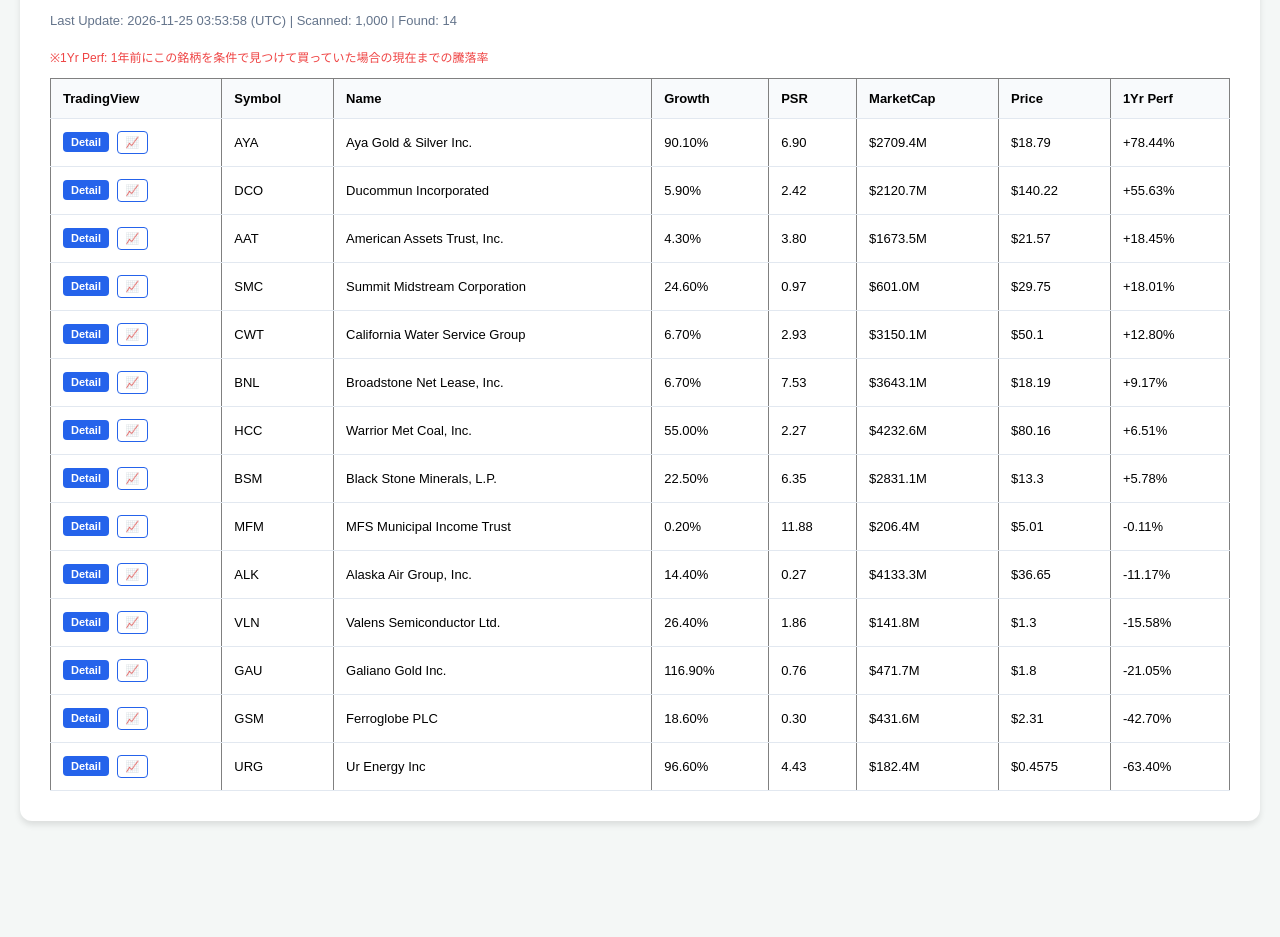
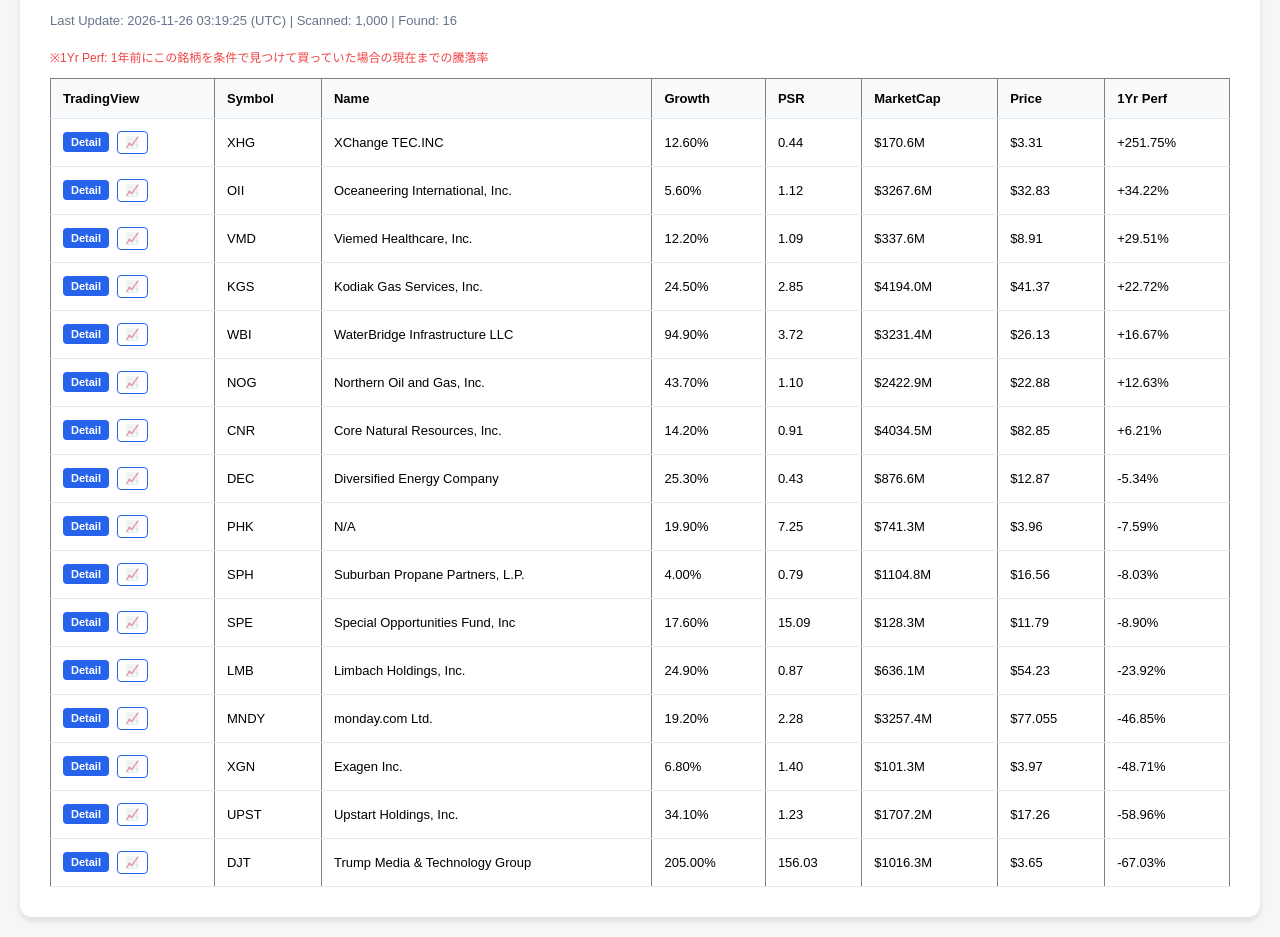
Before and after one commit to shige201906428/us-stock-tenbagger-hunter, a plain HTML site: page index.html in a window 1280 px wide. Shown: the part 97-1034 px from the top of the page. Before the commit the page ends 938 px from the top, so only its background shows below. Drawn offline with Linux system fonts and the light colour scheme.

Commit message:
Auto-update: 1000 stocks scanned and updated HTML

```diff
--- a/index.html
+++ b/index.html
@@ -21,7 +21,7 @@
 <body>
     <div class="container">
         <h1>🚀 Tenbagger Simulation Hunter</h1>
-        <div class="meta">Last Update: 2026-11-25 03:53:58 (UTC) | Scanned: 1,000 | Found: 14</div>
+        <div class="meta">Last Update: 2026-11-26 03:19:25 (UTC) | Scanned: 1,000 | Found: 16</div>
         <p style="font-size:12px; color:#ef4444;">※1Yr Perf: 1年前にこの銘柄を条件で見つけて買っていた場合の現在までの騰落率</p>
         <div style="overflow-x: auto;">
             <table border="1" class="dataframe">
@@ -39,144 +39,164 @@
   </thead>
   <tbody>
     <tr>
-      <td><a href="https://www.tradingview.com/symbols/AYA/" target="_blank" class="tv-btn detail">Detail</a> <a href="https://www.tradingview.com/chart/?symbol=AYA" target="_blank" class="tv-btn chart">📈</a></td>
-      <td>AYA</td>
-      <td>Aya Gold & Silver Inc.</td>
-      <td>90.10%</td>
-      <td>6.90</td>
-      <td>$2709.4M</td>
-      <td>$18.79</td>
-      <td>+78.44%</td>
+      <td><a href="https://www.tradingview.com/symbols/XHG/" target="_blank" class="tv-btn detail">Detail</a> <a href="https://www.tradingview.com/chart/?symbol=XHG" target="_blank" class="tv-btn chart">📈</a></td>
+      <td>XHG</td>
+      <td>XChange TEC.INC</td>
+      <td>12.60%</td>
+      <td>0.44</td>
+      <td>$170.6M</td>
+      <td>$3.31</td>
+      <td>+251.75%</td>
     </tr>
     <tr>
-      <td><a href="https://www.tradingview.com/symbols/DCO/" target="_blank" class="tv-btn detail">Detail</a> <a href="https://www.tradingview.com/chart/?symbol=DCO" target="_blank" class="tv-btn chart">📈</a></td>
-      <td>DCO</td>
-      <td>Ducommun Incorporated</td>
-      <td>5.90%</td>
-      <td>2.42</td>
-      <td>$2120.7M</td>
-      <td>$140.22</td>
-      <td>+55.63%</td>
+      <td><a href="https://www.tradingview.com/symbols/OII/" target="_blank" class="tv-btn detail">Detail</a> <a href="https://www.tradingview.com/chart/?symbol=OII" target="_blank" class="tv-btn chart">📈</a></td>
+      <td>OII</td>
+      <td>Oceaneering International, Inc.</td>
+      <td>5.60%</td>
+      <td>1.12</td>
+      <td>$3267.6M</td>
+      <td>$32.83</td>
+      <td>+34.22%</td>
     </tr>
     <tr>
-      <td><a href="https://www.tradingview.com/symbols/AAT/" target="_blank" class="tv-btn detail">Detail</a> <a href="https://www.tradingview.com/chart/?symbol=AAT" target="_blank" class="tv-btn chart">📈</a></td>
-      <td>AAT</td>
-      <td>American Assets Trust, Inc.</td>
-      <td>4.30%</td>
-      <td>3.80</td>
-      <td>$1673.5M</td>
-      <td>$21.57</td>
-      <td>+18.45%</td>
+      <td><a href="https://www.tradingview.com/symbols/VMD/" target="_blank" class="tv-btn detail">Detail</a> <a href="https://www.tradingview.com/chart/?symbol=VMD" target="_blank" class="tv-btn chart">📈</a></td>
+      <td>VMD</td>
+      <td>Viemed Healthcare, Inc.</td>
+      <td>12.20%</td>
+      <td>1.09</td>
+      <td>$337.6M</td>
+      <td>$8.91</td>
+      <td>+29.51%</td>
     </tr>
     <tr>
-      <td><a href="https://www.tradingview.com/symbols/SMC/" target="_blank" class="tv-btn detail">Detail</a> <a href="https://www.tradingview.com/chart/?symbol=SMC" target="_blank" class="tv-btn chart">📈</a></td>
-      <td>SMC</td>
-      <td>Summit Midstream Corporation</td>
-      <td>24.60%</td>
-      <td>0.97</td>
-      <td>$601.0M</td>
-      <td>$29.75</td>
-      <td>+18.01%</td>
+      <td><a href="https://www.tradingview.com/symbols/KGS/" target="_blank" class="tv-btn detail">Detail</a> <a href="https://www.tradingview.com/chart/?symbol=KGS" target="_blank" class="tv-btn chart">📈</a></td>
+      <td>KGS</td>
+      <td>Kodiak Gas Services, Inc.</td>
+      <td>24.50%</td>
+      <td>2.85</td>
+      <td>$4194.0M</td>
+      <td>$41.37</td>
+      <td>+22.72%</td>
     </tr>
     <tr>
-      <td><a href="https://www.tradingview.com/symbols/CWT/" target="_blank" class="tv-btn detail">Detail</a> <a href="https://www.tradingview.com/chart/?symbol=CWT" target="_blank" class="tv-btn chart">📈</a></td>
-      <td>CWT</td>
-      <td>California Water Service Group</td>
-      <td>6.70%</td>
-      <td>2.93</td>
-      <td>$3150.1M</td>
-      <td>$50.1</td>
-      <td>+12.80%</td>
+      <td><a href="https://www.tradingview.com/symbols/WBI/" target="_blank" class="tv-btn detail">Detail</a> <a href="https://www.tradingview.com/chart/?symbol=WBI" target="_blank" class="tv-btn chart">📈</a></td>
+      <td>WBI</td>
+      <td>WaterBridge Infrastructure LLC</td>
+      <td>94.90%</td>
+      <td>3.72</td>
+      <td>$3231.4M</td>
+      <td>$26.13</td>
+      <td>+16.67%</td>
     </tr>
     <tr>
-      <td><a href="https://www.tradingview.com/symbols/BNL/" target="_blank" class="tv-btn detail">Detail</a> <a href="https://www.tradingview.com/chart/?symbol=BNL" target="_blank" class="tv-btn chart">📈</a></td>
-      <td>BNL</td>
-      <td>Broadstone Net Lease, Inc.</td>
-      <td>6.70%</td>
-      <td>7.53</td>
-      <td>$3643.1M</td>
-      <td>$18.19</td>
-      <td>+9.17%</td>
+      <td><a href="https://www.tradingview.com/symbols/NOG/" target="_blank" class="tv-btn detail">Detail</a> <a href="https://www.tradingview.com/chart/?symbol=NOG" target="_blank" class="tv-btn chart">📈</a></td>
+      <td>NOG</td>
+      <td>Northern Oil and Gas, Inc.</td>
+      <td>43.70%</td>
+      <td>1.10</td>
+      <td>$2422.9M</td>
+      <td>$22.88</td>
+      <td>+12.63%</td>
     </tr>
     <tr>
-      <td><a href="https://www.tradingview.com/symbols/HCC/" target="_blank" class="tv-btn detail">Detail</a> <a href="https://www.tradingview.com/chart/?symbol=HCC" target="_blank" class="tv-btn chart">📈</a></td>
-      <td>HCC</td>
-      <td>Warrior Met Coal, Inc.</td>
-      <td>55.00%</td>
-      <td>2.27</td>
-      <td>$4232.6M</td>
-      <td>$80.16</td>
-      <td>+6.51%</td>
+      <td><a href="https://www.tradingview.com/symbols/CNR/" target="_blank" class="tv-btn detail">Detail</a> <a href="https://www.tradingview.com/chart/?symbol=CNR" target="_blank" class="tv-btn chart">📈</a></td>
+      <td>CNR</td>
+      <td>Core Natural Resources, Inc.</td>
+      <td>14.20%</td>
+      <td>0.91</td>
+      <td>$4034.5M</td>
+      <td>$82.85</td>
+      <td>+6.21%</td>
     </tr>
     <tr>
-      <td><a href="https://www.tradingview.com/symbols/BSM/" target="_blank" class="tv-btn detail">Detail</a> <a href="https://www.tradingview.com/chart/?symbol=BSM" target="_blank" class="tv-btn chart">📈</a></td>
-      <td>BSM</td>
-      <td>Black Stone Minerals, L.P.</td>
-      <td>22.50%</td>
-      <td>6.35</td>
-      <td>$2831.1M</td>
-      <td>$13.3</td>
-      <td>+5.78%</td>
+      <td><a href="https://www.tradingview.com/symbols/DEC/" target="_blank" class="tv-btn detail">Detail</a> <a href="https://www.tradingview.com/chart/?symbol=DEC" target="_blank" class="tv-btn chart">📈</a></td>
+      <td>DEC</td>
+      <td>Diversified Energy Company</td>
+      <td>25.30%</td>
+      <td>0.43</td>
+      <td>$876.6M</td>
+      <td>$12.87</td>
+      <td>-5.34%</td>
     </tr>
     <tr>
-      <td><a href="https://www.tradingview.com/symbols/MFM/" target="_blank" class="tv-btn detail">Detail</a> <a href="https://www.tradingview.com/chart/?symbol=MFM" target="_blank" class="tv-btn chart">📈</a></td>
-      <td>MFM</td>
-      <td>MFS Municipal Income Trust</td>
-      <td>0.20%</td>
-      <td>11.88</td>
-      <td>$206.4M</td>
-      <td>$5.01</td>
-      <td>-0.11%</td>
+      <td><a href="https://www.tradingview.com/symbols/PHK/" target="_blank" class="tv-btn detail">Detail</a> <a href="https://www.tradingview.com/chart/?symbol=PHK" target="_blank" class="tv-btn chart">📈</a></td>
+      <td>PHK</td>
+      <td>N/A</td>
+      <td>19.90%</td>
+      <td>7.25</td>
+      <td>$741.3M</td>
+      <td>$3.96</td>
+      <td>-7.59%</td>
     </tr>
     <tr>
-      <td><a href="https://www.tradingview.com/symbols/ALK/" target="_blank" class="tv-btn detail">Detail</a> <a href="https://www.tradingview.com/chart/?symbol=ALK" target="_blank" class="tv-btn chart">📈</a></td>
-      <td>ALK</td>
-      <td>Alaska Air Group, Inc.</td>
-      <td>14.40%</td>
-      <td>0.27</td>
-      <td>$4133.3M</td>
-      <td>$36.65</td>
-      <td>-11.17%</td>
+      <td><a href="https://www.tradingview.com/symbols/SPH/" target="_blank" class="tv-btn detail">Detail</a> <a href="https://www.tradingview.com/chart/?symbol=SPH" target="_blank" class="tv-btn chart">📈</a></td>
+      <td>SPH</td>
+      <td>Suburban Propane Partners, L.P.</td>
+      <td>4.00%</td>
+      <td>0.79</td>
+      <td>$1104.8M</td>
+      <td>$16.56</td>
+      <td>-8.03%</td>
     </tr>
     <tr>
-      <td><a href="https://www.tradingview.com/symbols/VLN/" target="_blank" class="tv-btn detail">Detail</a> <a href="https://www.tradingview.com/chart/?symbol=VLN" target="_blank" class="tv-btn chart">📈</a></td>
-      <td>VLN</td>
-      <td>Valens Semiconductor Ltd.</td>
-      <td>26.40%</td>
-      <td>1.86</td>
-      <td>$141.8M</td>
-      <td>$1.3</td>
-      <td>-15.58%</td>
+      <td><a href="https://www.tradingview.com/symbols/SPE/" target="_blank" class="tv-btn detail">Detail</a> <a href="https://www.tradingview.com/chart/?symbol=SPE" target="_blank" class="tv-btn chart">📈</a></td>
+      <td>SPE</td>
+      <td>Special Opportunities Fund, Inc</td>
+      <td>17.60%</td>
+      <td>15.09</td>
+      <td>$128.3M</td>
+      <td>$11.79</td>
+      <td>-8.90%</td>
     </tr>
     <tr>
-      <td><a href="https://www.tradingview.com/symbols/GAU/" target="_blank" class="tv-btn detail">Detail</a> <a href="https://www.tradingview.com/chart/?symbol=GAU" target="_blank" class="tv-btn chart">📈</a></td>
-      <td>GAU</td>
-      <td>Galiano Gold Inc.</td>
-      <td>116.90%</td>
-      <td>0.76</td>
-      <td>$471.7M</td>
-      <td>$1.8</td>
-      <td>-21.05%</td>
+      <td><a href="https://www.tradingview.com/symbols/LMB/" target="_blank" class="tv-btn detail">Detail</a> <a href="https://www.tradingview.com/chart/?symbol=LMB" target="_blank" class="tv-btn chart">📈</a></td>
+      <td>LMB</td>
+      <td>Limbach Holdings, Inc.</td>
+      <td>24.90%</td>
+      <td>0.87</td>
+      <td>$636.1M</td>
+      <td>$54.23</td>
+      <td>-23.92%</td>
     </tr>
     <tr>
-      <td><a href="https://www.tradingview.com/symbols/GSM/" target="_blank" class="tv-btn detail">Detail</a> <a href="https://www.tradingview.com/chart/?symbol=GSM" target="_blank" class="tv-btn chart">📈</a></td>
-      <td>GSM</td>
-      <td>Ferroglobe PLC</td>
-      <td>18.60%</td>
-      <td>0.30</td>
-      <td>$431.6M</td>
-      <td>$2.31</td>
-      <td>-42.70%</td>
+      <td><a href="https://www.tradingview.com/symbols/MNDY/" target="_blank" class="tv-btn detail">Detail</a> <a href="https://www.tradingview.com/chart/?symbol=MNDY" target="_blank" class="tv-btn chart">📈</a></td>
+      <td>MNDY</td>
+      <td>monday.com Ltd.</td>
+      <td>19.20%</td>
+      <td>2.28</td>
+      <td>$3257.4M</td>
+      <td>$77.055</td>
+      <td>-46.85%</td>
     </tr>
     <tr>
-      <td><a href="https://www.tradingview.com/symbols/URG/" target="_blank" class="tv-btn detail">Detail</a> <a href="https://www.tradingview.com/chart/?symbol=URG" target="_blank" class="tv-btn chart">📈</a></td>
-      <td>URG</td>
-      <td>Ur Energy Inc</td>
-      <td>96.60%</td>
-      <td>4.43</td>
-      <td>$182.4M</td>
-      <td>$0.4575</td>
-      <td>-63.40%</td>
+      <td><a href="https://www.tradingview.com/symbols/XGN/" target="_blank" class="tv-btn detail">Detail</a> <a href="https://www.tradingview.com/chart/?symbol=XGN" target="_blank" class="tv-btn chart">📈</a></td>
+      <td>XGN</td>
+      <td>Exagen Inc.</td>
+      <td>6.80%</td>
+      <td>1.40</td>
+      <td>$101.3M</td>
+      <td>$3.97</td>
+      <td>-48.71%</td>
+    </tr>
+    <tr>
+      <td><a href="https://www.tradingview.com/symbols/UPST/" target="_blank" class="tv-btn detail">Detail</a> <a href="https://www.tradingview.com/chart/?symbol=UPST" target="_blank" class="tv-btn chart">📈</a></td>
+      <td>UPST</td>
+      <td>Upstart Holdings, Inc.</td>
+      <td>34.10%</td>
+      <td>1.23</td>
+      <td>$1707.2M</td>
+      <td>$17.26</td>
+      <td>-58.96%</td>
+    </tr>
+    <tr>
+      <td><a href="https://www.tradingview.com/symbols/DJT/" target="_blank" class="tv-btn detail">Detail</a> <a href="https://www.tradingview.com/chart/?symbol=DJT" target="_blank" class="tv-btn chart">📈</a></td>
+      <td>DJT</td>
+      <td>Trump Media & Technology Group</td>
+      <td>205.00%</td>
+      <td>156.03</td>
+      <td>$1016.3M</td>
+      <td>$3.65</td>
+      <td>-67.03%</td>
     </tr>
   </tbody>
 </table>
```
